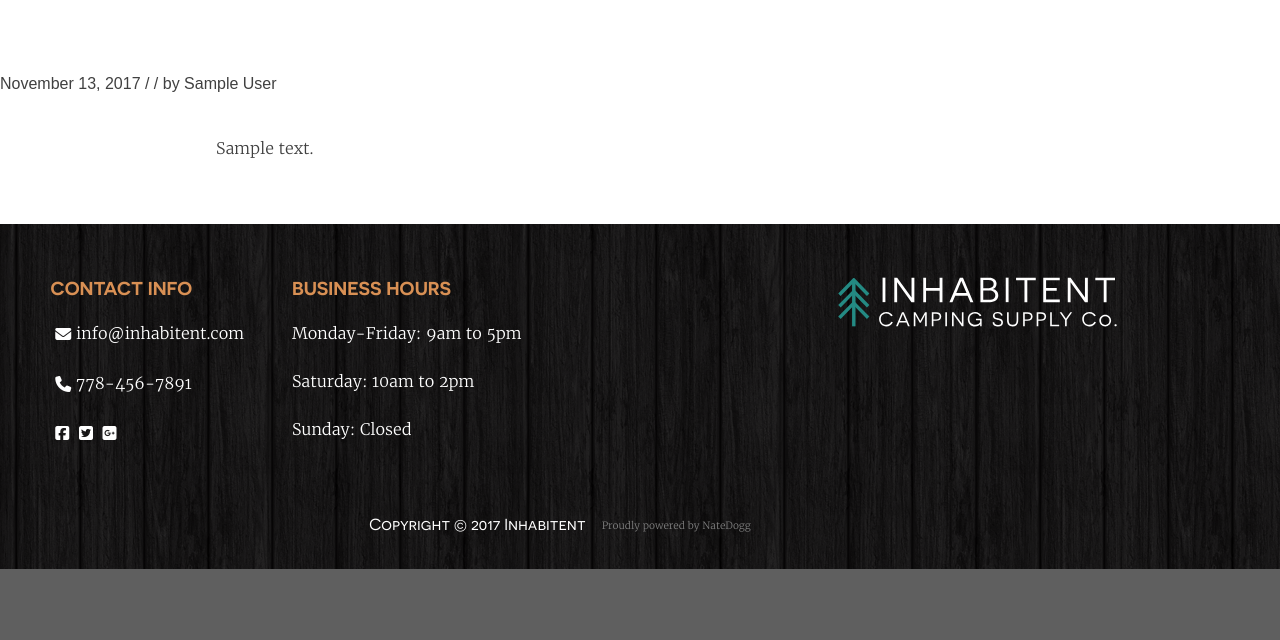
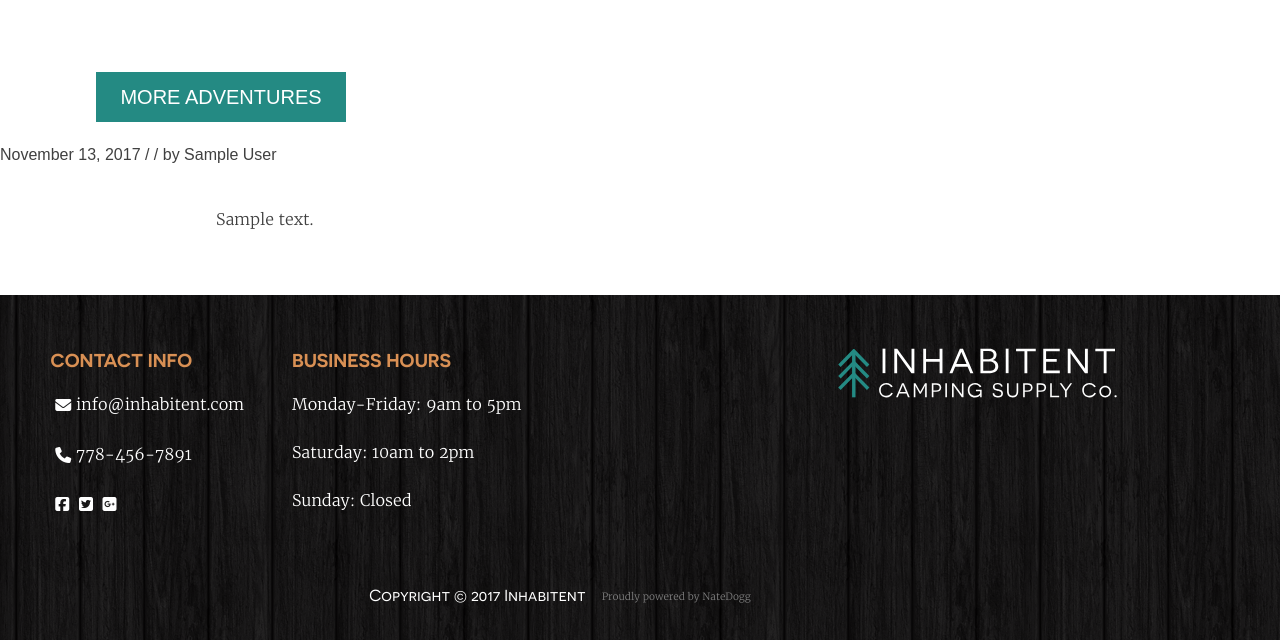
Before and after one commit to NCMoseley/Inhabitent, a WordPress theme: the page made by themes/Inhabitent/front-page.php in a window 1280 px wide. Shown: the part 1514-2154 px from the top of the page. Before the commit the page ends 2083 px from the top, so only its background shows below. Run offline with PHP 8.4 and a stand-in for WordPress, Linux system fonts and the light colour scheme; the site name, menu and one post (Sample post) are stand-ins, and other content is empty; some libraries are stand-ins or nearby versions.

Commit message:
Continue Latest section

```diff
--- a/themes/Inhabitent/front-page.php
+++ b/themes/Inhabitent/front-page.php
@@ -35,7 +35,8 @@ get_header(); ?>
             <li class="sky"><h3><a href="">Star-Gazing at the Night Sky</a></h3><a class="button" href="">READ MORE</a></li>
 		</div><!-- failure -->
           </ul>
-               <p class="more"><a href="http:/" class="button">More Adventures</a></p>
+               <a href="https://www.muchbetteradventures.com/" class="morebutton">More Adventures</a>
+<h4 class="more"></h4>
 		</div> <!-- adventures-container -->
     </section>
 
@@ -58,5 +59,5 @@ get_header(); ?>
 		</main><!-- #main -->
 	</div><!-- #primary -->
 
-<?php get_sidebar(); ?>
+<!-- <?php get_sidebar(); ?> -->
 <?php get_footer(); ?>
--- a/themes/Inhabitent/header.php
+++ b/themes/Inhabitent/header.php
@@ -29,7 +29,6 @@
                 <div class="container">
 				<nav id="site-navigation" class="main-navigation" role="navigation">
 
-
 						<a href="http://localhost:8888/inhabitent/" rel="home">
 								<h1 class="tent-logo"></h1></a>
 
--- a/themes/Inhabitent/sass/_page-templates.scss
+++ b/themes/Inhabitent/sass/_page-templates.scss
@@ -9,7 +9,7 @@
 }
 // Sidebar Wiget==================================================================================
 #secondary{
-    display: none;
+    // display: none;
 }
 
 // Hero Banner==================================================================================
@@ -92,7 +92,9 @@ h1.tent-logo {
     height: 40rem;
     padding-right: 5rem;
 }
-
+.adventure-list {
+    display: flex;
+}
 
 .canoe {
     background: url(../../images/adventure-photos/canoe-girl.jpg) no-repeat;
@@ -131,6 +133,21 @@ h1.tent-logo {
     width: 270px;
     z-index: -1;
     // flex: 1;
+}
+
+a.morebutton {
+    display: flex;
+    height: 50px;
+    width: 250px;
+    background-color: #248a83;
+    margin-left: 6rem;
+    color: $color__background-body;
+    font-size: 20px;
+    justify-content: center;
+    align-items: center;
+    text-transform: uppercase;
+    font-weight: lighter;
+    text-decoration: none;
 
 }
 // Begin About  ===================================================================================
--- a/themes/Inhabitent/sass/_variables.scss
+++ b/themes/Inhabitent/sass/_variables.scss
@@ -11,6 +11,7 @@ $color__text-main: #404040;
 $color__text-shadow: #323232;
 $color__text-orange: #d99054;
 
+
 $color__background-screen: #f1f1f1;
 $color__text-screen: #21759b;
 
@@ -19,6 +20,7 @@ $color__background-pre: #eee;
 $color__background-ins: #fff9c0;
 $color__border-abbr: #666;
 $color__brand-grey:#808080;
+$color__brand-green: #248A83;
 
 $color__link: royalblue;
 $color__link-visited: purple;
--- a/themes/Inhabitent/style.css
+++ b/themes/Inhabitent/style.css
@@ -713,9 +713,6 @@ object {
   .site-content a {
     display: none; }
 
-#secondary {
-  display: none; }
-
 .home .home-hero {
   display: -webkit-box;
   display: -ms-flexbox;
@@ -809,6 +806,11 @@ h1.tent-logo {
   height: 40rem;
   padding-right: 5rem; }
 
+.adventure-list {
+  display: -webkit-box;
+  display: -ms-flexbox;
+  display: flex; }
+
 .canoe {
   background: url(../../images/adventure-photos/canoe-girl.jpg) no-repeat;
   background-size: cover;
@@ -843,6 +845,26 @@ h1.tent-logo {
   height: 270px;
   width: 270px;
   z-index: -1; }
+
+a.morebutton {
+  display: -webkit-box;
+  display: -ms-flexbox;
+  display: flex;
+  height: 50px;
+  width: 250px;
+  background-color: #248a83;
+  margin-left: 6rem;
+  color: #fff;
+  font-size: 20px;
+  -webkit-box-pack: center;
+      -ms-flex-pack: center;
+          justify-content: center;
+  -webkit-box-align: center;
+      -ms-flex-align: center;
+          align-items: center;
+  text-transform: uppercase;
+  font-weight: lighter;
+  text-decoration: none; }
 
 h1.entry-title {
   display: -webkit-box;
```
Also changed, not shown: themes/Inhabitent/build/css/style.min.css, 1 other file.
